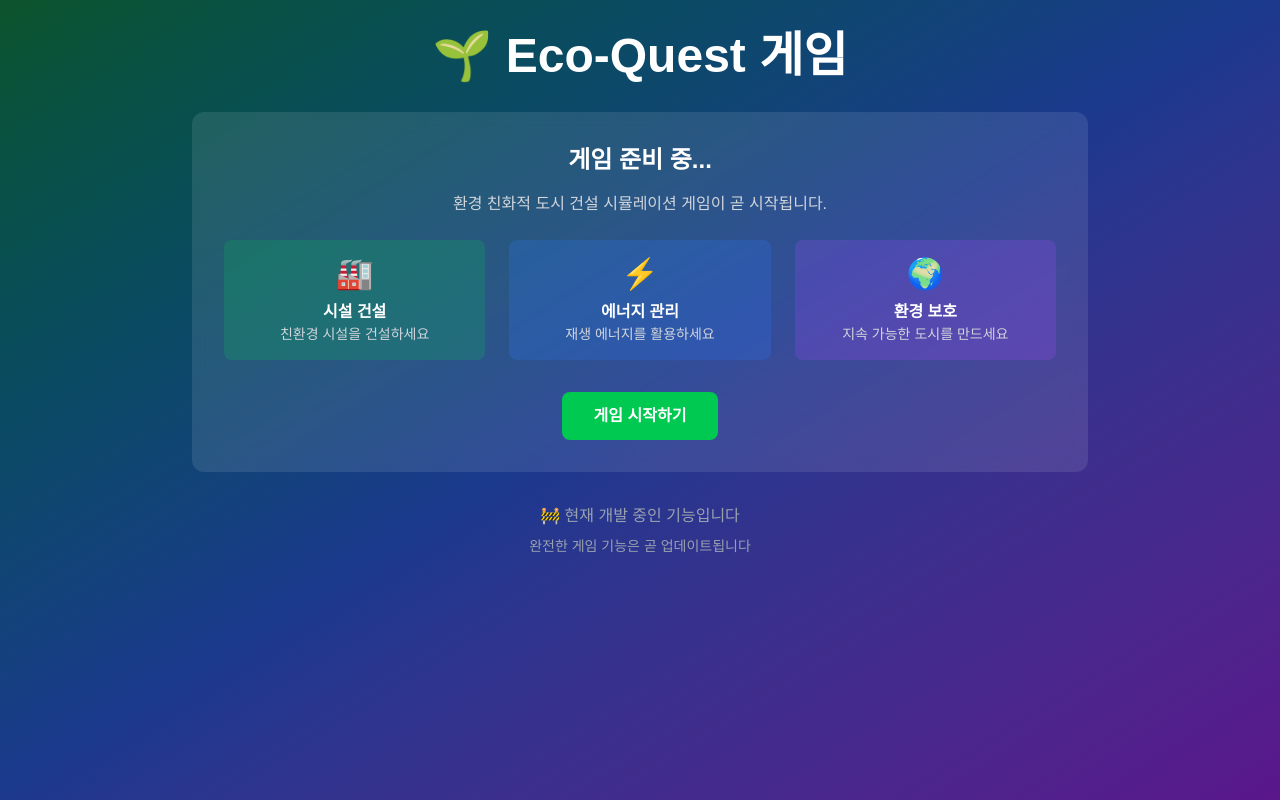
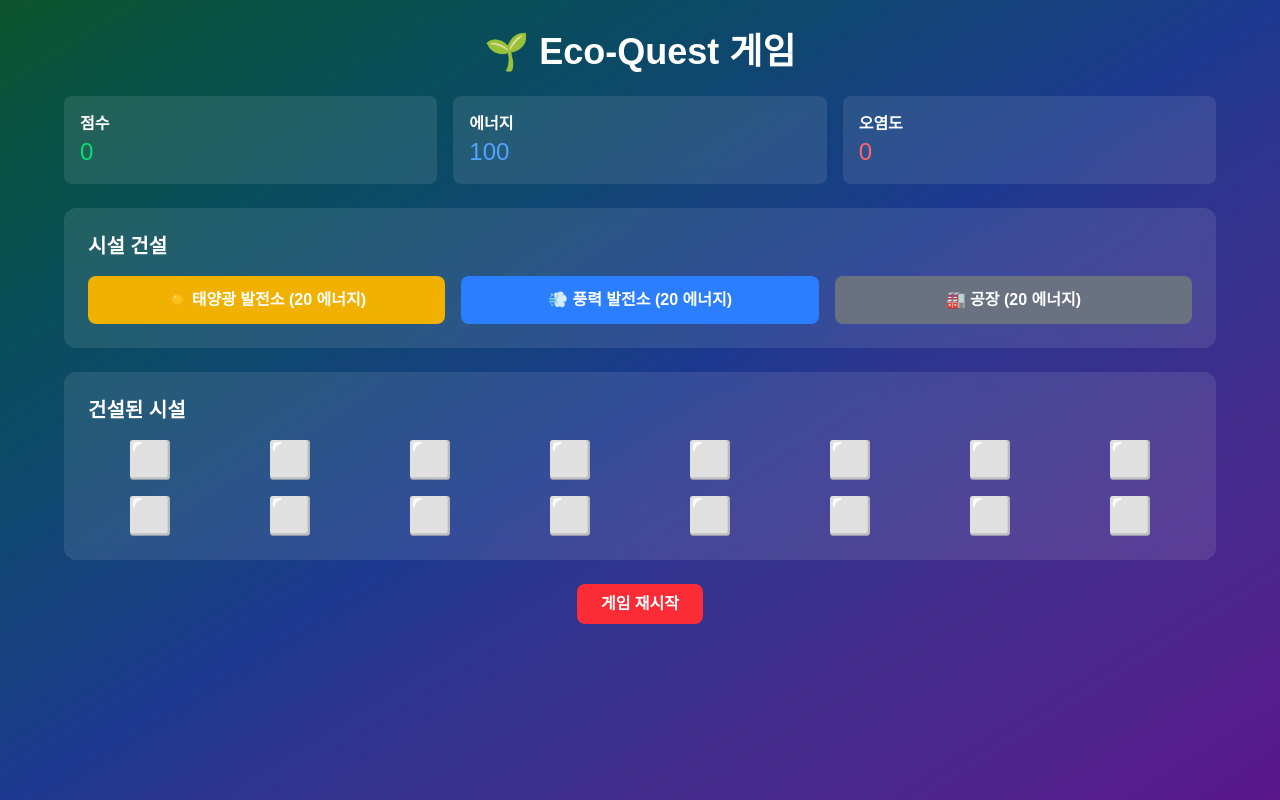
Before and after one commit to kwenhwang/eco-quest-simulator, a Next.js app: page /eco-quest/game in a window 1280 px wide. Both pictures are taken after a click on the button "게임 시작하기". Built offline with nearby package versions, Linux system fonts and the light colour scheme.

Commit message:
🎮 Add playable Eco-Quest game functionality

```diff
--- a/app/eco-quest/game/page.tsx
+++ b/app/eco-quest/game/page.tsx
@@ -1,6 +1,41 @@
 "use client";
 
+import { useState } from 'react';
+
 export default function EcoQuestGame() {
+  const [gameStarted, setGameStarted] = useState(false);
+  const [score, setScore] = useState(0);
+  const [energy, setEnergy] = useState(100);
+  const [pollution, setPollution] = useState(0);
+  const [buildings, setBuildings] = useState<string[]>([]);
+
+  const startGame = () => {
+    setGameStarted(true);
+    setScore(0);
+    setEnergy(100);
+    setPollution(0);
+    setBuildings([]);
+  };
+
+  const buildFacility = (type: string) => {
+    if (energy >= 20) {
+      setBuildings([...buildings, type]);
+      setEnergy(energy - 20);
+
+      if (type === 'solar') {
+        setScore(score + 10);
+        setEnergy(energy + 5);
+      } else if (type === 'wind') {
+        setScore(score + 15);
+        setEnergy(energy + 10);
+      } else if (type === 'factory') {
+        setScore(score + 5);
+        setPollution(pollution + 10);
+      }
+    }
+  };
+
+  if (!gameStarted) {
     return (
       <div className="min-h-screen bg-gradient-to-br from-green-900 via-blue-900 to-purple-900 p-8">
         <div className="max-w-4xl mx-auto text-center">
@@ -10,42 +45,123 @@ export default function EcoQuestGame() {
 
           <div className="bg-white/10 backdrop-blur-sm rounded-xl p-8 mb-8">
             <h2 className="text-2xl font-bold text-white mb-4">
-            게임 준비 중...
+              환경 친화적 도시 건설하기
             </h2>
             <p className="text-gray-300 mb-6">
-            환경 친화적 도시 건설 시뮬레이션 게임이 곧 시작됩니다.
+              재생 에너지를 활용하여 지속 가능한 도시를 건설하세요!
             </p>
 
             <div className="grid grid-cols-1 md:grid-cols-3 gap-6 mb-8">
               <div className="bg-green-500/20 rounded-lg p-4">
-              <div className="text-3xl mb-2">🏭</div>
-              <h3 className="text-white font-semibold">시설 건설</h3>
-              <p className="text-gray-300 text-sm">친환경 시설을 건설하세요</p>
+                <div className="text-3xl mb-2">☀️</div>
+                <h3 className="text-white font-semibold">태양광 발전소</h3>
+                <p className="text-gray-300 text-sm">깨끗한 에너지 생산</p>
               </div>
 
               <div className="bg-blue-500/20 rounded-lg p-4">
-              <div className="text-3xl mb-2">⚡</div>
-              <h3 className="text-white font-semibold">에너지 관리</h3>
-              <p className="text-gray-300 text-sm">재생 에너지를 활용하세요</p>
+                <div className="text-3xl mb-2">💨</div>
+                <h3 className="text-white font-semibold">풍력 발전소</h3>
+                <p className="text-gray-300 text-sm">바람으로 전기 생산</p>
               </div>
 
               <div className="bg-purple-500/20 rounded-lg p-4">
                 <div className="text-3xl mb-2">🌍</div>
                 <h3 className="text-white font-semibold">환경 보호</h3>
-              <p className="text-gray-300 text-sm">지속 가능한 도시를 만드세요</p>
+                <p className="text-gray-300 text-sm">오염을 줄이고 점수 획득</p>
               </div>
             </div>
 
-          <button className="bg-green-500 hover:bg-green-600 text-white font-bold py-3 px-8 rounded-lg transition-colors">
+            <button
+              onClick={startGame}
+              className="bg-green-500 hover:bg-green-600 text-white font-bold py-3 px-8 rounded-lg transition-colors"
+            >
               게임 시작하기
             </button>
-        </div>
-
-        <div className="text-gray-400">
-          <p>🚧 현재 개발 중인 기능입니다</p>
-          <p className="text-sm mt-2">완전한 게임 기능은 곧 업데이트됩니다</p>
           </div>
         </div>
       </div>
     );
   }
+
+  return (
+    <div className="min-h-screen bg-gradient-to-br from-green-900 via-blue-900 to-purple-900 p-8">
+      <div className="max-w-6xl mx-auto">
+        <h1 className="text-4xl font-bold text-white mb-6 text-center">
+          🌱 Eco-Quest 게임
+        </h1>
+
+        {/* 게임 상태 */}
+        <div className="grid grid-cols-1 md:grid-cols-3 gap-4 mb-6">
+          <div className="bg-white/10 backdrop-blur-sm rounded-lg p-4">
+            <h3 className="text-white font-semibold">점수</h3>
+            <p className="text-2xl text-green-400">{score}</p>
+          </div>
+          <div className="bg-white/10 backdrop-blur-sm rounded-lg p-4">
+            <h3 className="text-white font-semibold">에너지</h3>
+            <p className="text-2xl text-blue-400">{energy}</p>
+          </div>
+          <div className="bg-white/10 backdrop-blur-sm rounded-lg p-4">
+            <h3 className="text-white font-semibold">오염도</h3>
+            <p className="text-2xl text-red-400">{pollution}</p>
+          </div>
+        </div>
+
+        {/* 건설 버튼 */}
+        <div className="bg-white/10 backdrop-blur-sm rounded-xl p-6 mb-6">
+          <h2 className="text-xl font-bold text-white mb-4">시설 건설</h2>
+          <div className="grid grid-cols-1 md:grid-cols-3 gap-4">
+            <button
+              onClick={() => buildFacility('solar')}
+              disabled={energy < 20}
+              className="bg-yellow-500 hover:bg-yellow-600 disabled:bg-gray-500 text-white font-bold py-3 px-4 rounded-lg transition-colors"
+            >
+              ☀️ 태양광 발전소 (20 에너지)
+            </button>
+            <button
+              onClick={() => buildFacility('wind')}
+              disabled={energy < 20}
+              className="bg-blue-500 hover:bg-blue-600 disabled:bg-gray-500 text-white font-bold py-3 px-4 rounded-lg transition-colors"
+            >
+              💨 풍력 발전소 (20 에너지)
+            </button>
+            <button
+              onClick={() => buildFacility('factory')}
+              disabled={energy < 20}
+              className="bg-gray-500 hover:bg-gray-600 disabled:bg-gray-400 text-white font-bold py-3 px-4 rounded-lg transition-colors"
+            >
+              🏭 공장 (20 에너지)
+            </button>
+          </div>
+        </div>
+
+        {/* 건설된 시설들 */}
+        <div className="bg-white/10 backdrop-blur-sm rounded-xl p-6">
+          <h2 className="text-xl font-bold text-white mb-4">건설된 시설</h2>
+          <div className="grid grid-cols-4 md:grid-cols-8 gap-4">
+            {buildings.map((building, index) => (
+              <div key={index} className="text-4xl text-center">
+                {building === 'solar' && '☀️'}
+                {building === 'wind' && '💨'}
+                {building === 'factory' && '🏭'}
+              </div>
+            ))}
+            {Array.from({ length: Math.max(0, 16 - buildings.length) }).map((_, index) => (
+              <div key={`empty-${index}`} className="text-4xl text-center text-gray-600">
+                ⬜
+              </div>
+            ))}
+          </div>
+        </div>
+
+        <div className="text-center mt-6">
+          <button
+            onClick={() => setGameStarted(false)}
+            className="bg-red-500 hover:bg-red-600 text-white font-bold py-2 px-6 rounded-lg transition-colors"
+          >
+            게임 재시작
+          </button>
+        </div>
+      </div>
+    </div>
+  );
+}
```
Lines whose indentation alone changed are shown as unchanged.
